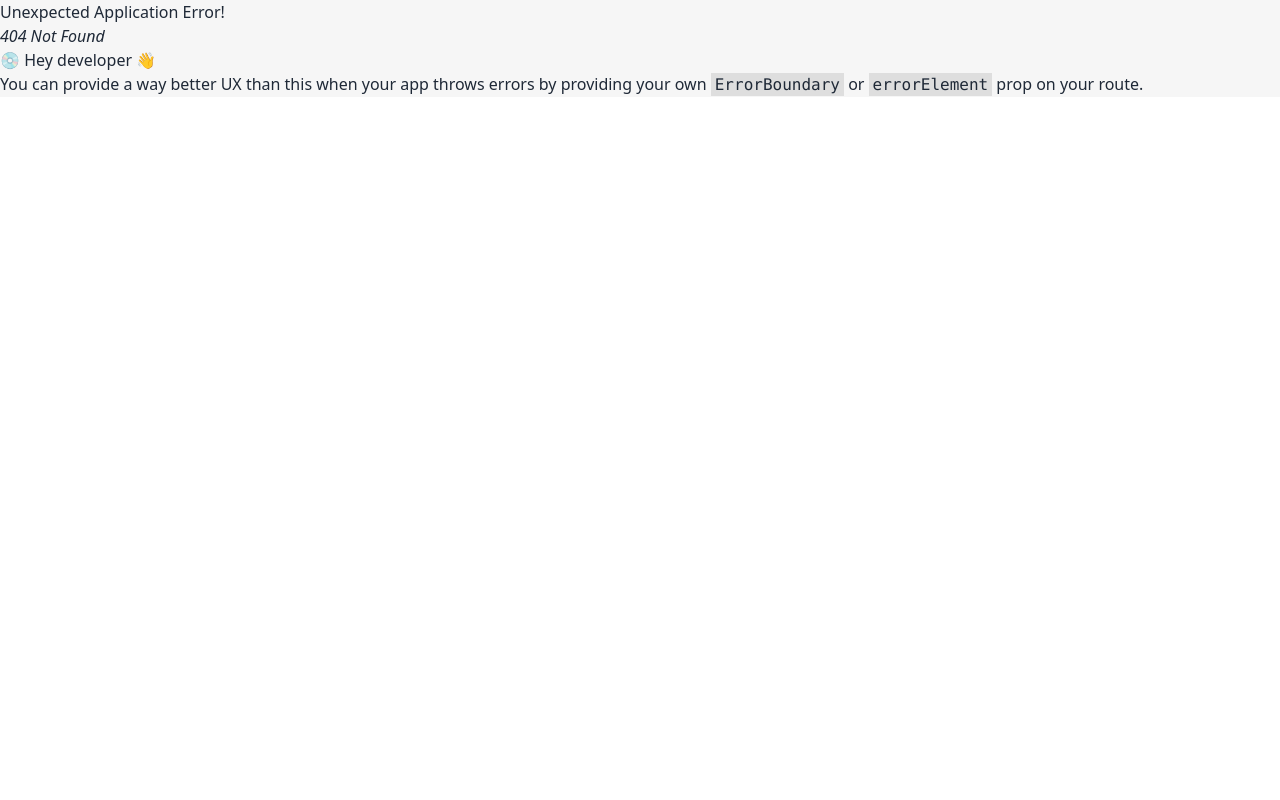
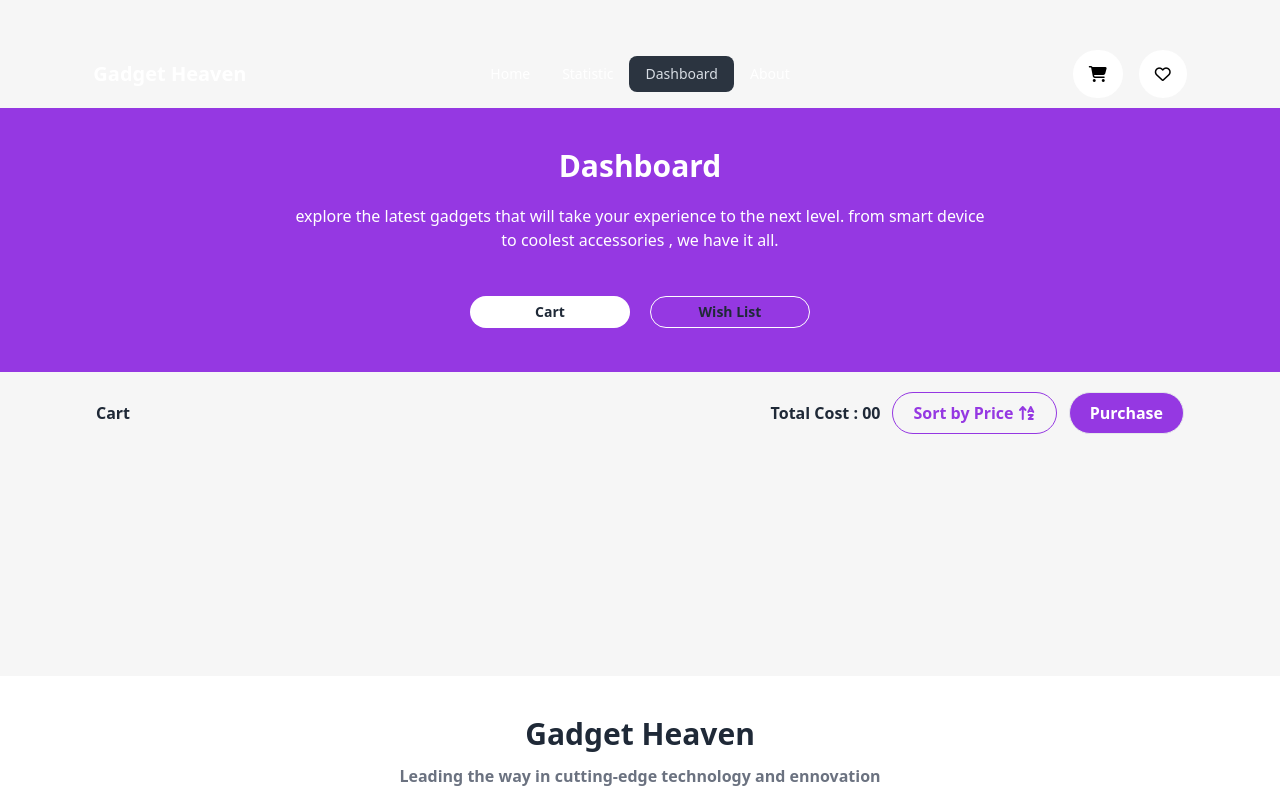
Before and after one commit to programming-hero-web-course-4/b10a8-gadget-heaven-rehan606, a React (Vite) app: page /dashboard in a window 1280 px wide. Before the commit this address had no page. Shown: the top 800 px of the page. Built offline with nearby package versions, Linux system fonts and the light colour scheme.

Commit message:
set item in local storage and using toastify

```diff
--- a/package.json
+++ b/package.json
@@ -14,6 +14,7 @@
     "match-sorter": "^7.0.0",
     "react": "^18.3.1",
     "react-dom": "^18.3.1",
+    "react-hot-toast": "^2.4.1",
     "react-router-dom": "^6.27.0",
     "sort-by": "^1.2.0"
   },
--- a/src/components/Card.jsx
+++ b/src/components/Card.jsx
@@ -2,7 +2,7 @@
 import { Link,  } from "react-router-dom";
 
 
-const Card = ({ gadget }) => {
+const Card = ({ gadget, cart }) => {
     const { id, title, image,  price } = gadget || {}
     return (
         <div>
--- a/src/components/CartList.jsx
+++ b/src/components/CartList.jsx
@@ -1,22 +1,40 @@
-import { Link } from "react-router-dom";
+// import { useEffect, useState } from "react";
+// import {  useLoaderData } from "react-router-dom";
+// import { getStoredCartList } from "../utility/addToLS";
+// import Card from "./Card";
+
 
 
 const CartList = () => {
+    // const [cart, setCart] = useState([])
+    // const allData = useLoaderData()
+
+
+    // useEffect(()=> {
+
+    //     const storeCartList = getStoredCartList();
+    //     const storeCartListInt = storeCartList.map(id => parseInt(id));
+
+    //     const addCartList = allData.filter(item => storeCartListInt.includes(item.id));
+    //     setCart(addCartList)
+    // },[allData])
+
     return (
         <div>
-            <div className=" bg-[#9538E2] pb-10 text-center pt-10">
-                <h2 className="text-3xl font-bold text-white ">Dashboard</h2>
-                <p className=" text-white mt-5 px-72">explore the latest gadgets that will take your experience to the next level. from smart device to coolest accessories , we have it all.</p>
 
-                <div className="container mx-auto">
-                    <div role="tablist" className=" flex justify-center
-                 tabs tabs-boxed  bg-transparent mt-10 gap-5 ">
-                        <a role="tab" className="tab !rounded-full w-40 bg-white font-bold">Cart</a>
-                        <a role="tab" className="tab !rounded-full w-40 border border-white font-bold">Wish List</a>
-                    </div>
+
+            {/* <div className="px-24">
+
+                <div>
+                    Total cart : {cart.length}
+
+                    {
+                        cart.map(item => <Card key={cart.id} cart={item} ></Card>)
+                    }
+
+
                 </div>
-
-            </div>
+            </div> */}
         </div>
     );
 };
--- a/src/components/Dashboard.jsx
+++ b/src/components/Dashboard.jsx
@@ -1,11 +1,39 @@
 
 
-const Deshboard = () => {
+const Dashboard = () => {
     return (
         <div>
-            Dashboard..
+            <div className=" bg-[#9538E2] pb-10 text-center pt-10">
+                <h2 className="text-3xl font-bold text-white ">Dashboard</h2>
+                <p className=" text-white mt-5 px-72">explore the latest gadgets that will take your experience to the next level. from smart device to coolest accessories , we have it all.</p>
+
+                <div className="container mx-auto">
+                    <div role="tablist" className=" flex justify-center
+                 tabs tabs-boxed  bg-transparent mt-10 gap-5 ">
+                        <a role="tab" className="tab !rounded-full w-40 bg-white font-bold">Cart</a>
+                        <a role="tab" className="tab !rounded-full w-40 border border-white font-bold">Wish List</a>
+                    </div>
+                </div>
+
+            </div>
+
+            <div className="px-24">
+                <div className="flex justify-between items-center mt-5">
+                    <div>
+                        <h2 className="font-semibold">Cart</h2>
+                    </div>
+
+                    <div className="flex items-center gap-3">
+                        <h2 className="font-semibold">Total Cost : 00 </h2>
+                        <button className="px-5 py-2 rounded-full border textColor font-semibold border-[#9538E2]">Sort by Price <i className="fa-solid fa-arrow-up-a-z"></i> </button>
+
+                        <button className="px-5 py-2 rounded-full border font-semibold text-white bg-[#9538E2]">Purchase</button>
+                    </div>
+                </div>
+
+            </div>
         </div>
     );
 };
 
-export default Deshboard;
+export default Dashboard;
--- a/src/components/GadgetDetails.jsx
+++ b/src/components/GadgetDetails.jsx
@@ -1,6 +1,9 @@
 import { useEffect, useState } from "react";
 import { Link, useLoaderData, useParams } from "react-router-dom";
-import { addToStoredCartList } from "../utility/addToLS";
+import { addCart } from "../utility";
+
+// import {  addToStoredCartList } from "../utility/addToLS";
+
 
 
 const GadgetDetails = () => {
@@ -16,9 +19,11 @@ const GadgetDetails = () => {
 
     const { title, image, price, description, Specification, availability, rating } = gadget || {}
 
-    const handleAddToCart = (id) =>{
-        addToStoredCartList(id)
+    const handleAddToCart = (gadget) => {
+        addCart(gadget)
     }
+
+
 
     return (
         <div className="" >
@@ -62,7 +67,7 @@ const GadgetDetails = () => {
                         </div>
 
                         <div className="mt-5 mb-4">
-                            <Link onClick={()=> handleAddToCart(id)}  className="px-6 py-3  rounded-full text-white font-semibold bg-[#9538E2]"> Add to Cart <i className="fa-solid fa-cart-shopping"></i> </Link>
+                            <Link  onClick={()=> handleAddToCart(gadget)} className="px-6 py-3  rounded-full text-white font-semibold bg-[#9538E2]"> Add to Cart <i className="fa-solid fa-cart-shopping"></i> </Link>
 
                             <Link to={`/gadget/${id}`} className=" w-10 h-10 p-3 ml-4  rounded-full text-white font-semibold border border-[#9538E2]">  <i className="fa-regular fa-heart text-xl leading-tight textColor"></i> </Link>
 
--- a/src/components/Navbar.jsx
+++ b/src/components/Navbar.jsx
@@ -5,7 +5,7 @@ const Navbar = () => {
     const links = <>
         <li><NavLink to="/">Home</NavLink></li>
         <li><NavLink to="/statistic">Statistic</NavLink></li>
-        <li><NavLink to="/cartList">Dashboard</NavLink></li>
+        <li><NavLink to="/dashboard">Dashboard</NavLink></li>
         <li><NavLink to="/about">About</NavLink></li>
 
     </>
--- a/src/components/Root.jsx
+++ b/src/components/Root.jsx
@@ -1,3 +1,4 @@
+import { Toaster } from 'react-hot-toast';
 import { Outlet } from "react-router-dom";
 import Navbar from "./Navbar";
 import Footer from "./Footer";
@@ -7,6 +8,7 @@ import Footer from "./Footer";
 const Root = () => {
     return (
         <div>
+            <Toaster></Toaster>
             <Navbar></Navbar>
             <div className="min-h-[calc(100vh-232px)] ">
                 <Outlet></Outlet>
--- a/src/utility/addToLS.js
+++ b/src/utility/addToLS.js
@@ -1,22 +1,71 @@
-const getStoredCartList = ()=>{
-    const storedListStr = localStorage.getItem('add-to-cart');
-    if(storedListStr){
-        const storedList = JSON.parse(storedListStr);
-        return storedList;
-    }else{
-        return [];
-    }
+
+
+const addToCart = gadget => {
+    console.log(gadget)
 }
 
-const addToStoredCartList = (id) =>{
-    const storedList = getStoredCartList();
-    if(storedList.includes(id)){
-        console.log(id)
-    }else{
-        storedList.push(id);
-        const storedListStr = JSON.stringify(storedList);
-        localStorage.setItem('add-to-cart', storedListStr );
-    }
-}
+export {addT}
 
-export {getStoredCartList, addToStoredCartList }
+
+
+
+
+
+
+
+
+
+
+
+
+
+
+
+
+
+
+
+
+
+
+
+
+
+
+
+
+
+
+
+
+
+
+
+
+
+
+
+
+
+// const getStoredCartList = ()=>{
+//     const storedListStr = localStorage.getItem('add-to-cart');
+//     if(storedListStr){
+//         const storedList = JSON.parse(storedListStr);
+//         return storedList;
+//     }else{
+//         return [];
+//     }
+// }
+
+// const addToStoredCartList = (id) =>{
+//     const storedList = getStoredCartList();
+//     if(storedList.includes(id)){
+//         console.log(id)
+//     }else{
+//         storedList.push(id);
+//         const storedListStr = JSON.stringify(storedList);
+//         localStorage.setItem('add-to-cart', storedListStr );
+//     }
+// }
+
+// export {getStoredCartList, addToStoredCartList }
--- /dev/null
+++ b/src/utility/index.js
@@ -0,0 +1,22 @@
+import toast from "react-hot-toast";
+
+const getAddedToCart = ()=> {
+    const all = localStorage.getItem('addToCart')
+    if(all){
+        const addToCart = JSON.parse(all)
+        toast.success('Item Added Successfully!');
+        return addToCart
+
+    }else{
+        return []
+    }
+}
+
+const addCart = gadget => {
+
+    const addToCart = getAddedToCart()
+    addToCart.push(gadget)
+    localStorage.setItem('addToCart', JSON.stringify(addToCart) )
+}
+
+export {addCart , getAddedToCart}
```
Also changed, not shown: src/main.jsx (+9 -2 lines), 1 other file (tests, documents, lock files or other folders).
